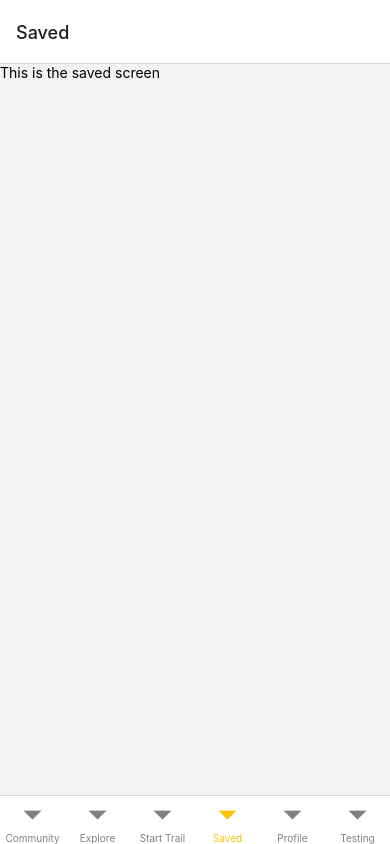
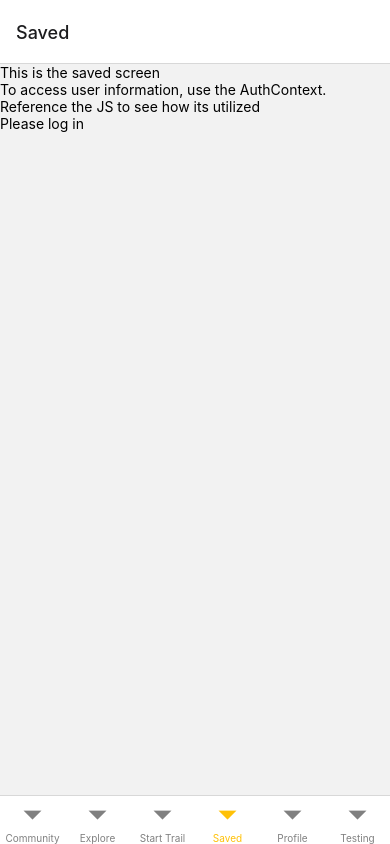
Before and after one commit to AbhishekSuresh03/ITSC-4155, a React Native app in the folder mobile/: screen /Saved in a window 390 px wide. Built offline with nearby package versions, Linux system fonts and the light colour scheme; no server answers.

Commit message:
Giving the SavedScreen access to the logged in user

```diff
--- a/mobile/components/SavedScreen.js
+++ b/mobile/components/SavedScreen.js
@@ -1,12 +1,20 @@
-import React from 'react';
+import React, { useContext } from 'react';
 import { View, Text, StyleSheet } from 'react-native';
+import { AuthContext } from '../context/AuthContext';
 
 export default function SavedScreen(){
+    const { user } = useContext(AuthContext); // Access user and logout from AuthContext
     return(
         <View>
           <Text>
             This is the saved screen
           </Text>
+          <Text>
+            To access user information, use the AuthContext. Reference the JS to see how its utilized
+          </Text>
+          <Text>
+            {user ? `Welcome ${user.username}` : 'Please log in'}
+          </Text>
         </View>
     )
 }
```
